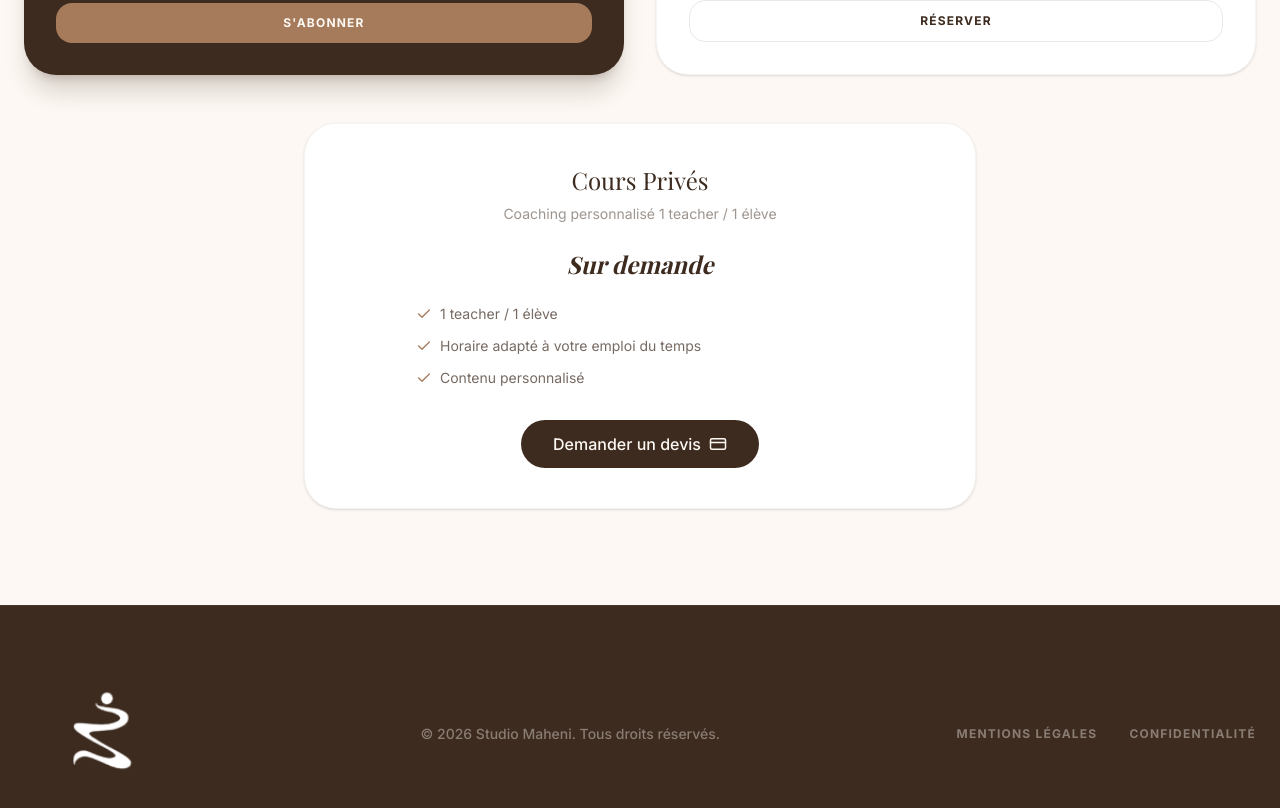
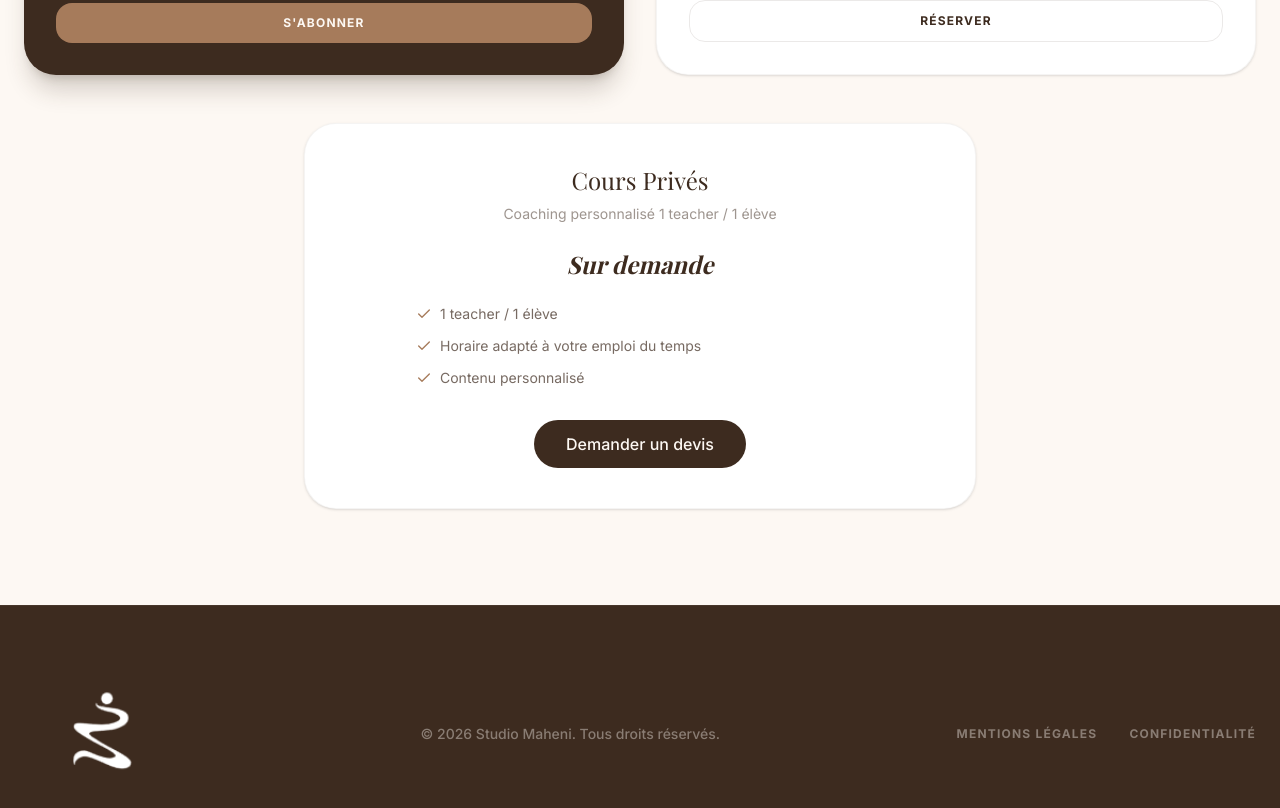
Before and after one commit to neweradigitaleagency-tech/Studio-Maheni, a React (Vite) app: page /pricing in a window 1280 px wide. Shown: the part 1712-2520 px from the top of the page. Built offline with nearby package versions, Linux system fonts and the light colour scheme; a web font is replaced by a local one.

Commit message:
fix: add WhatsApp links with auto-message and move videos to public folder

```diff
--- a/src/pages/Home.tsx
+++ b/src/pages/Home.tsx
@@ -185,7 +185,7 @@ export const Home = () => {
                   controls
                   preload="metadata"
                 >
-                  <source src="/Instagram(4).mp4" type="video/mp4" />
+                  <source src="/videos/Instagram(4).mp4" type="video/mp4" />
                   Votre navigateur ne supporte pas la vidéo.
                 </video>
               </div>
--- a/src/pages/Pricing.tsx
+++ b/src/pages/Pricing.tsx
@@ -1,7 +1,15 @@
 import { motion } from 'motion/react';
 import { Check, CreditCard, Clock } from 'lucide-react';
-import { Link } from 'react-router-dom';
 import { SectionTitle } from '../components/Shared';
+
+const WHATSAPP_NUMBER = '2250717616343';
+
+const getWhatsAppMessage = (service: string, price: string) => {
+  const message = encodeURIComponent(
+    `Coucou ! 👋🏾\n\nJe suis intéressé(e) par vos services et je voudrais réserver :\n\n📌 Service : ${service}\n💰 Prix : ${price}\n\nMerci de me donner plus d'informations sur les disponibilités et la marche à suivre pour réserver ! 😊`
+  );
+  return `https://wa.me/${WHATSAPP_NUMBER}?text=${message}`;
+};
 
 export const Pricing = () => {
   return (
@@ -143,12 +151,12 @@ export const Pricing = () => {
                   <span>Matériel fourni au studio</span>
                 </div>
               </div>
-              <a href="https://calendly.com/reservations-cours/decouverte-pole-dance" target="_blank" rel="noopener noreferrer" className="w-full py-3 rounded-2xl border border-brand-primary/10 text-brand-primary font-bold text-xs tracking-widest uppercase text-center hover:bg-brand-muted transition-all block">
+              <a href={getWhatsAppMessage('Séance à l\'unité Pole Dance', '15 000 FCFA')} target="_blank" rel="noopener noreferrer" className="w-full py-3 rounded-2xl border border-brand-primary/10 text-brand-primary font-bold text-xs tracking-widest uppercase text-center hover:bg-brand-muted transition-all block">
                 Réserver
               </a>
             </motion.div>
 
-            {/* Carte 4 séances */}
+            {/* carte 4 séances */}
             <motion.div
               whileHover={{ y: -10 }}
               className="bg-white rounded-[24px] md:rounded-[32px] p-6 md:p-8 shadow-sm border border-brand-primary/5 flex flex-col"
@@ -171,12 +179,12 @@ export const Pricing = () => {
                   <span>Valable 1 mois</span>
                 </div>
               </div>
-              <a href="https://calendly.com/reservations-cours/decouverte-pole-dance" target="_blank" rel="noopener noreferrer" className="w-full py-3 rounded-2xl border border-brand-primary/10 text-brand-primary font-bold text-xs tracking-widest uppercase text-center hover:bg-brand-muted transition-all block">
+              <a href={getWhatsAppMessage('Carte 4 séances Pole Dance', '50 000 FCFA')} target="_blank" rel="noopener noreferrer" className="w-full py-3 rounded-2xl border border-brand-primary/10 text-brand-primary font-bold text-xs tracking-widest uppercase text-center hover:bg-brand-muted transition-all block">
                 Réserver
               </a>
             </motion.div>
 
-            {/* Carte 8 séances */}
+            {/* carte 8 séances */}
             <motion.div
               whileHover={{ y: -10 }}
               className="bg-white rounded-[24px] md:rounded-[32px] p-6 md:p-8 shadow-sm border border-brand-primary/5 flex flex-col"
@@ -199,7 +207,7 @@ export const Pricing = () => {
                   <span>Valable 2 mois</span>
                 </div>
               </div>
-              <a href="https://calendly.com/reservations-cours/decouverte-pole-dance" target="_blank" rel="noopener noreferrer" className="w-full py-3 rounded-2xl border border-brand-primary/10 text-brand-primary font-bold text-xs tracking-widest uppercase text-center hover:bg-brand-muted transition-all block">
+              <a href={getWhatsAppMessage('Carte 8 séances Pole Dance', '80 000 FCFA')} target="_blank" rel="noopener noreferrer" className="w-full py-3 rounded-2xl border border-brand-primary/10 text-brand-primary font-bold text-xs tracking-widest uppercase text-center hover:bg-brand-muted transition-all block">
                 Réserver
               </a>
             </motion.div>
@@ -236,12 +244,12 @@ export const Pricing = () => {
                   <span>Économisez 30 000 CFA</span>
                 </div>
               </div>
-              <a href="https://calendly.com/reservations-cours/decouverte-pole-dance" target="_blank" rel="noopener noreferrer" className="w-full py-3 rounded-2xl bg-brand-secondary text-brand-bg font-bold text-xs tracking-widest uppercase text-center hover:bg-brand-accent transition-all block">
+              <a href={getWhatsAppMessage('Carte 12 séances Pole Dance (offre bestseller)', '120 000 FCFA')} target="_blank" rel="noopener noreferrer" className="w-full py-3 rounded-2xl bg-brand-secondary text-brand-bg font-bold text-xs tracking-widest uppercase text-center hover:bg-brand-accent transition-all block">
                 S'abonner
               </a>
             </motion.div>
 
-            {/* Salle + Pole */}
+            {/* salle + Pole */}
             <motion.div
               whileHover={{ y: -10 }}
               className="bg-white rounded-[24px] md:rounded-[32px] p-6 md:p-8 shadow-sm border border-brand-primary/5 flex flex-col"
@@ -268,7 +276,7 @@ export const Pricing = () => {
                   <span>Sans coach</span>
                 </div>
               </div>
-              <a href="https://calendly.com/reservations-cours/decouverte-pole-dance" target="_blank" rel="noopener noreferrer" className="w-full py-3 rounded-2xl border border-brand-primary/10 text-brand-primary font-bold text-xs tracking-widest uppercase text-center hover:bg-brand-muted transition-all block">
+              <a href={getWhatsAppMessage('Package Salle + Pole Dance', '80 000 FCFA')} target="_blank" rel="noopener noreferrer" className="w-full py-3 rounded-2xl border border-brand-primary/10 text-brand-primary font-bold text-xs tracking-widest uppercase text-center hover:bg-brand-muted transition-all block">
                 Réserver
               </a>
             </motion.div>
@@ -299,9 +307,9 @@ export const Pricing = () => {
                   Contenu personnalisé
                 </li>
               </ul>
-              <Link to="/contact" className="inline-flex items-center gap-2 bg-brand-primary text-brand-bg px-8 py-3 rounded-full font-medium hover:bg-brand-secondary transition-all">
-                Demander un devis <CreditCard size={18} />
-              </Link>
+              <a href={getWhatsAppMessage('Cours Privés Pole Dance (coaching personnalisé)', 'Sur demande')} target="_blank" rel="noopener noreferrer" className="inline-flex items-center gap-2 bg-brand-primary text-brand-bg px-8 py-3 rounded-full font-medium hover:bg-brand-secondary transition-all">
+                Demander un devis
+              </a>
             </motion.div>
           </div>
         </div>
--- a/src/pages/Services.tsx
+++ b/src/pages/Services.tsx
@@ -267,7 +267,7 @@ export const Services = () => {
                 controls
                 preload="metadata"
               >
-                <source src="/anniversaire au studio.mp4" type="video/mp4" />
+                <source src="/videos/anniversaire-au-studio.mp4" type="video/mp4" />
                 Votre navigateur ne supporte pas la vidéo.
               </video>
             </div>
```
Also changed, not shown: 2 other files (tests, documents, lock files or other folders).
